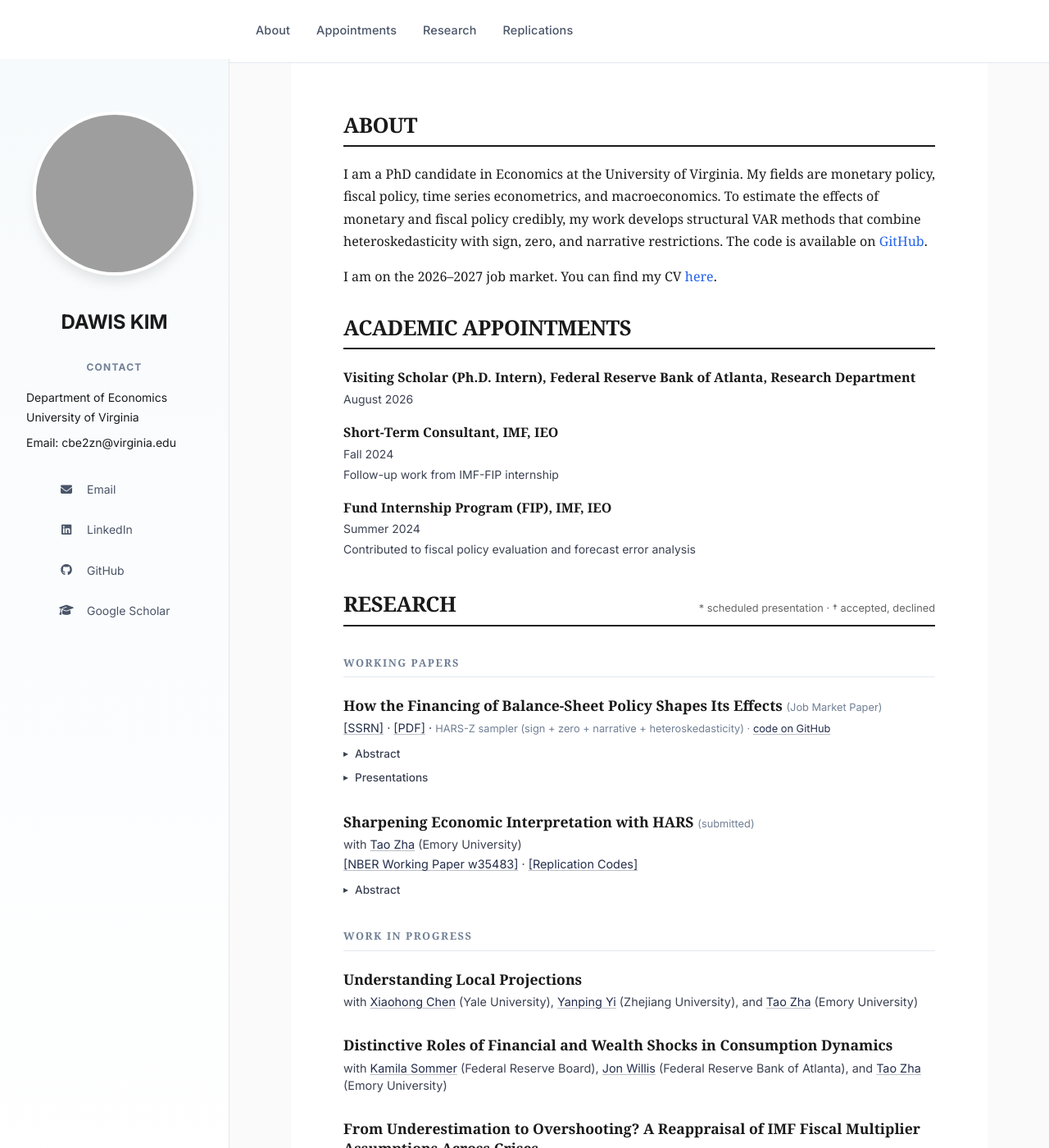
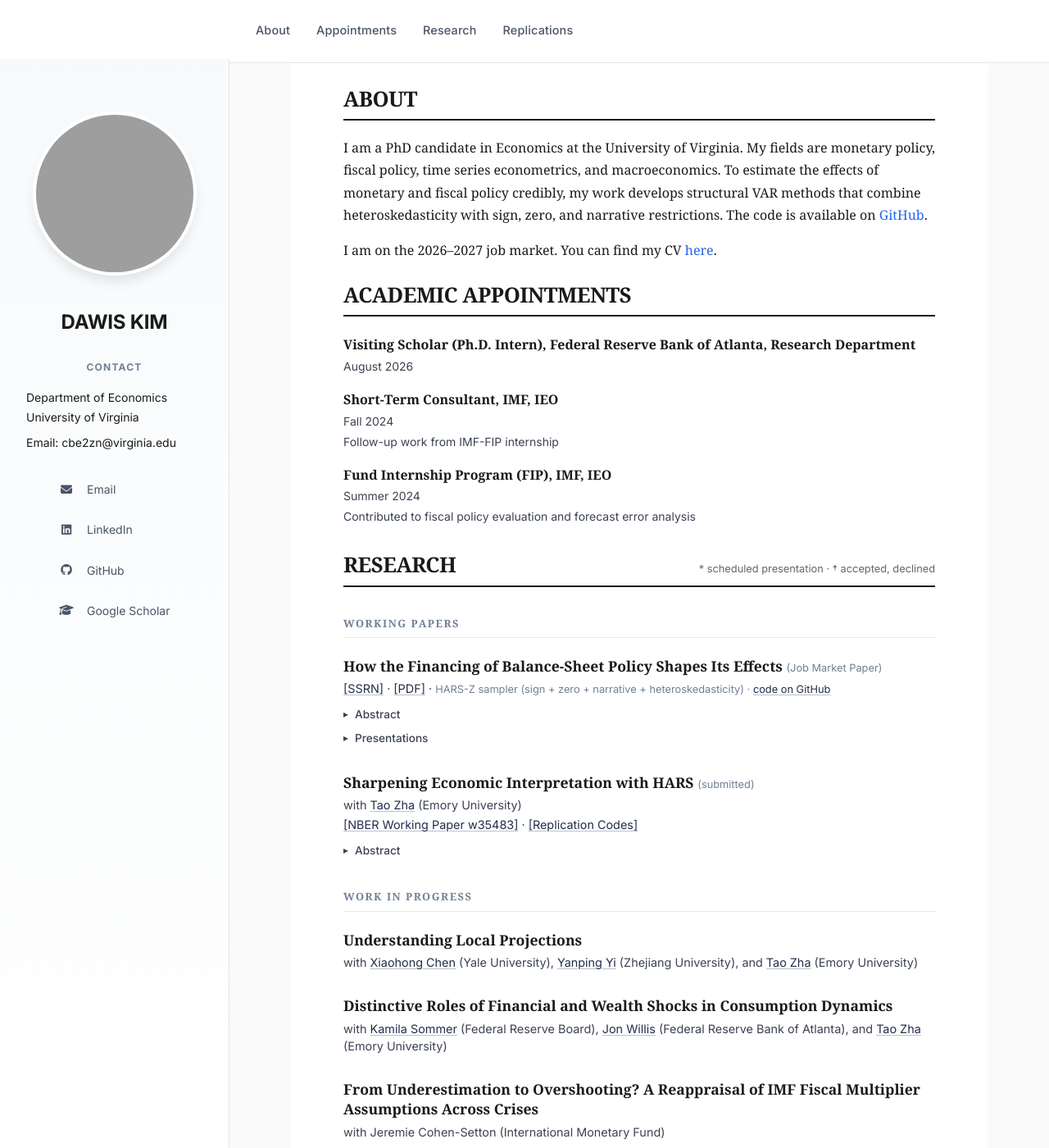
Before and after one commit to davidkim5707/website, a Jekyll site: the page built from index.md, in a window 1280 px wide and 1400 px high. Shown: the whole window at 82% size. Built offline with Jekyll 4.4.1, drawn with Linux system fonts in a browser that asks for light colours; some web fonts are replaced; grey boxes are pictures that could not be loaded.

Commit message:
Tighten section gaps to 24px and trim the space above About
Co-Authored-By: Claude Sonnet 5.5 <noreply@anthropic.com>

```diff
--- a/assets/css/style.css
+++ b/assets/css/style.css
@@ -254,7 +254,7 @@ body {
 .main-content {
     flex: 1;
     background-color: var(--color-bg-primary);
-    padding: var(--space-3xl) var(--space-3xl) var(--space-2xl);
+    padding: var(--space-xl) var(--space-3xl) var(--space-2xl);
     max-width: 850px;
     margin: 0 auto;
 }
@@ -270,7 +270,7 @@ h1 {
     font-family: var(--font-serif);
     font-size: 1.6rem;
     line-height: 1.3;
-    margin-top: var(--space-xl);
+    margin-top: var(--space-lg);
     margin-bottom: 1.25rem;
     font-weight: 600;
     color: var(--color-text-primary);
@@ -736,7 +736,7 @@ hr {
     }
 
     .main-content {
-        padding: var(--space-2xl);
+        padding: var(--space-xl) var(--space-2xl) var(--space-2xl);
     }
 }
 
```
